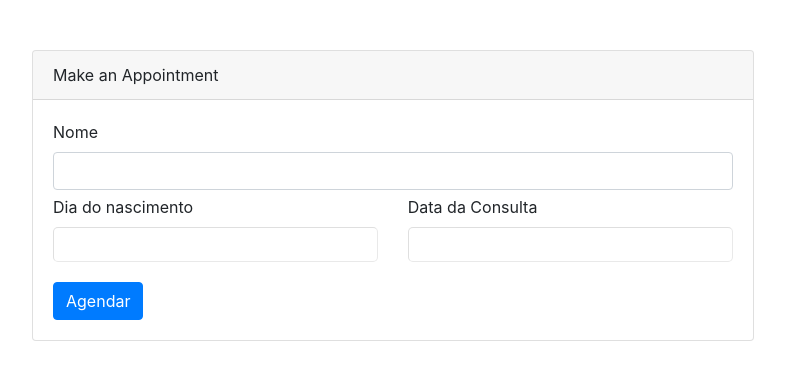
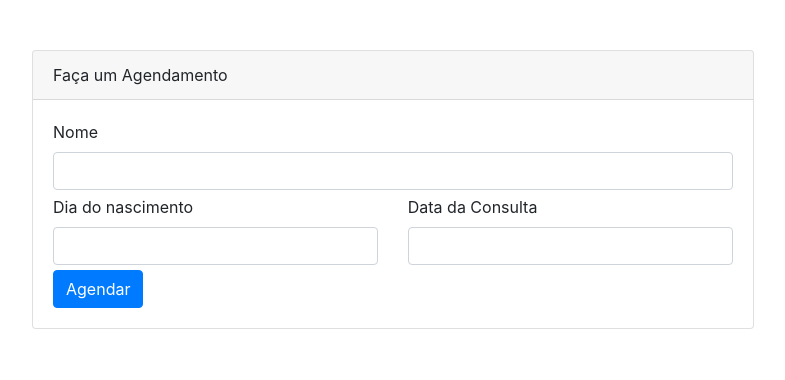
Before and after one commit to ThiagoPierre/Desafio-React-pit, a React (Create React App) app in the folder frontend/: page / in a window 1280 px wide. Shown: the top 380 px of the page, without its empty margins (53-838 px from the left). Built offline with nearby package versions, Linux system fonts and the light colour scheme.

Commit message:
Simple formik implementation, removed date for now

```diff
--- a/frontend/package.json
+++ b/frontend/package.json
@@ -15,7 +15,8 @@
     "react-dom": "^17.0.2",
     "react-scripts": "4.0.3",
     "react-time-picker": "^4.2.1",
-    "web-vitals": "^1.0.1"
+    "web-vitals": "^1.0.1",
+    "yup": "^0.32.9"
   },
   "scripts": {
     "start": "react-scripts start",
--- a/frontend/src/components/Form/index.jsx
+++ b/frontend/src/components/Form/index.jsx
@@ -1,56 +1,94 @@
-import React, { useState } from 'react';
-import DatePicker from 'react-datepicker';
-import { addDays } from 'date-fns';
+/* eslint-disable jsx-a11y/label-has-associated-control */
+import React from 'react';
 import {
-  Form, Button, Container, Card, Col, Row,
+  Button, Container, Card, Col, Row,
 } from 'react-bootstrap';
+import { useFormik } from 'formik';
+import * as Yup from 'yup';
 
-const index = () => {
-  const [startDate, setStartDate] = useState(null);
-  const [birthDate, setBirthDate] = useState(null);
+// Valores iniciais do formik
+const initialValues = {
+  name: '',
+  birthday: '',
+  booking: '',
+};
+
+// Ao dar submit no formulário, as informações aparecem no console.
+const onSubmit = (values) => {
+  console.log('Form data', values);
+};
+
+// Schema para validação utilizando a biblioteca Yup
+const validationSchema = Yup.object({
+  name: Yup.string().required('Campo Obrigatório').min(2, 'Mínimo 2 caracteres').max(64, 'Limite de caracteres excedido'),
+  // ------Trocar number por date depois da implementação do date picker--------
+  birthday: Yup.number().required('Campo Obrigatório'),
+  booking: Yup.number().required('Campo Obrigatório'),
+});
+
+function index() {
+  // Configuração para o uso inicial do Formik
+  const formik = useFormik({
+    initialValues,
+    onSubmit,
+    validationSchema,
+  });
 
   return (
     <Container>
       <Card>
         <Card.Header>
-          Make an Appointment
+          Faça um Agendamento
         </Card.Header>
         <Card.Body>
-          <Form>
-            <Form.Label className="form-title" htmlFor="name">Nome</Form.Label>
-            <Form.Control type="text" id="name" name="name" />
+          <form onSubmit={formik.handleSubmit}>
+            <label className="form-title form-label" htmlFor="name">Nome</label>
+            {/* Formik lida sozinho com os eventos do formulario, com handleChange e valuesname */}
+            <input
+              className="form-control"
+              type="text"
+              id="name"
+              name="name"
+              onChange={formik.handleChange}
+              value={formik.values.name}
+              onBlur={formik.handleBlur}
+            />
+            {/* Essa função apresenta o valor de erro caso haja um input em branco */}
+            {formik.touched.name && formik.errors.name ? <div className="error">{formik.errors.name}</div> : null }
             <Row>
               <Col>
-                <Form.Label className="form-title"> Dia do nascimento </Form.Label>
-                <DatePicker
-                  id="date picker"
-                  selected={birthDate}
-                  onChange={(date) => setBirthDate(date)}
-                  dateFormat="dd/MM/yyyy"
-                  locale="pt-BR"
+                <label className="form-title"> Dia do nascimento </label>
+                <input
+                  className="form-control"
+                  type="text"
+                  id="birthday"
+                  name="birthday"
+                  onChange={formik.handleChange}
+                  value={formik.values.birthday}
+                  onBlur={formik.handleBlur}
                 />
+                {formik.touched.birthday && formik.errors.birthday ? <div className="error">{formik.errors.birthday}</div> : null }
               </Col>
 
               <Col>
-                <Form.Label className="form-title"> Data da Consulta </Form.Label>
-                <DatePicker
-                  id="time picker"
-                  selected={startDate}
-                  onChange={(date) => setStartDate(date)}
-                  showTimeSelect
-                  dateFormat="MMMM d, yyyy h:mm aa"
-                  locale="pt-BR"
-                  minDate={new Date()}
-                  maxDate={addDays(new Date(), 20)}
-                  timeForm
+                <label className="form-title"> Data da Consulta </label>
+                <input
+                  className="form-control"
+                  type="text"
+                  id="booking"
+                  name="booking"
+                  onChange={formik.handleChange}
+                  value={formik.values.booking}
+                  onBlur={formik.handleBlur}
                 />
+                {formik.touched.booking && formik.errors.booking ? <div className="error">{formik.errors.booking}</div> : null }
               </Col>
             </Row>
             <Button type="submit">Agendar</Button>
-          </Form>
+          </form>
         </Card.Body>
       </Card>
     </Container>
   );
-};
+}
 export default index;
--- a/frontend/src/styles/form.css
+++ b/frontend/src/styles/form.css
@@ -23,3 +23,7 @@
 .form{
   display:flex;
 }
+
+.error {
+  color: red
+}
```
Also changed, not shown: frontend/src/components/DatePicker/index.jsx (added, +28 -0 lines), 1 other file (tests, documents, lock files or other folders).
